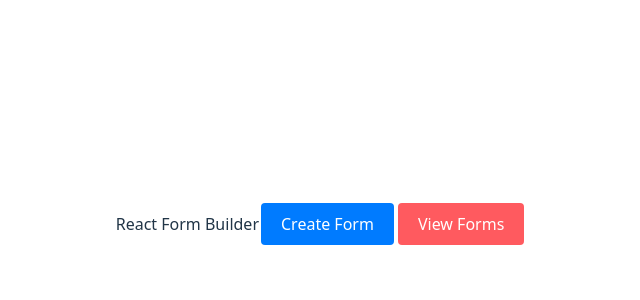
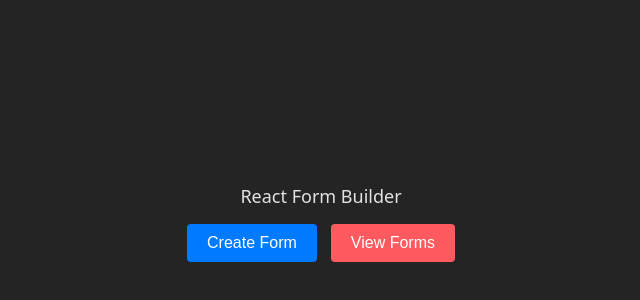
Before and after one commit to jayyp35/form-builder, a React (Vite) app: page / in a window 1280 px wide. Shown: the part 176-476 px from the top of the page, without its empty margins (319-959 px from the left). Built offline with nearby package versions, Linux system fonts and the light colour scheme.

Commit message:
home page setup

```diff
--- a/src/index.css
+++ b/src/index.css
@@ -21,15 +21,8 @@
   --secondary-hover-color: #e04e53;
   --secondary-active-color: #c04447;
   --secondary-shadow-color: rgba(255, 90, 95, 0.5);
-}
 
-a {
-  font-weight: 500;
-  color: #646cff;
-  text-decoration: inherit;
-}
-a:hover {
-  color: #535bf2;
+  --flex-gap: 10px;
 }
 
 body {
@@ -44,35 +37,11 @@ h1 {
   font-size: 3.2em;
   line-height: 1.1;
 }
-
-button {
-  border-radius: 8px;
-  border: 1px solid transparent;
-  padding: 0.6em 1.2em;
-  font-size: 1em;
+a {
   font-weight: 500;
-  font-family: inherit;
-  background-color: #1a1a1a;
-  cursor: pointer;
-  transition: border-color 0.25s;
+  color: #646cff;
+  text-decoration: inherit;
 }
-button:hover {
-  border-color: #646cff;
+a:hover {
+  color: #535bf2;
 }
-button:focus,
-button:focus-visible {
-  outline: 4px auto -webkit-focus-ring-color;
-}
-
-@media (prefers-color-scheme: light) {
-  :root {
-    color: #213547;
-    background-color: #ffffff;
-  }
-  a:hover {
-    color: #747bff;
-  }
-  button {
-    background-color: #f9f9f9;
-  }
-}
--- a/src/routes/AppHome.tsx
+++ b/src/routes/AppHome.tsx
@@ -1,12 +1,14 @@
-import React from "react";
 import Button from "../common/_custom/Button/Button";
+import styles from "../scss/AppHome.module.scss";
 
 function AppHome() {
   return (
-    <div>
+    <div className={styles.AppHome}>
       React Form Builder
-      <Button text={"Create Form"} />
-      <Button text={"View Forms"} type="secondary" />
+      <div className={styles.Buttons}>
+        <Button text={"Create Form"} />
+        <Button text={"View Forms"} type="secondary" />
+      </div>
     </div>
   );
 }
--- /dev/null
+++ b/src/scss/AppHome.module.scss
@@ -0,0 +1,10 @@
+.AppHome {
+  font-size: 18px;
+
+  .Buttons {
+    margin-top: var(--flex-gap);
+    display: flex;
+    align-items: center;
+    column-gap: var(--flex-gap);
+  }
+}
```
